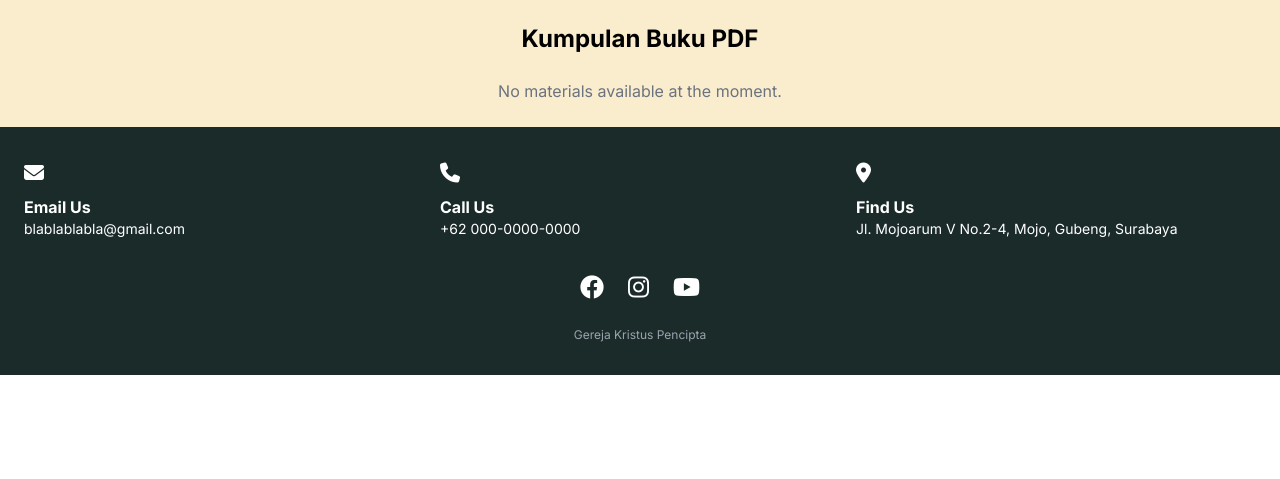
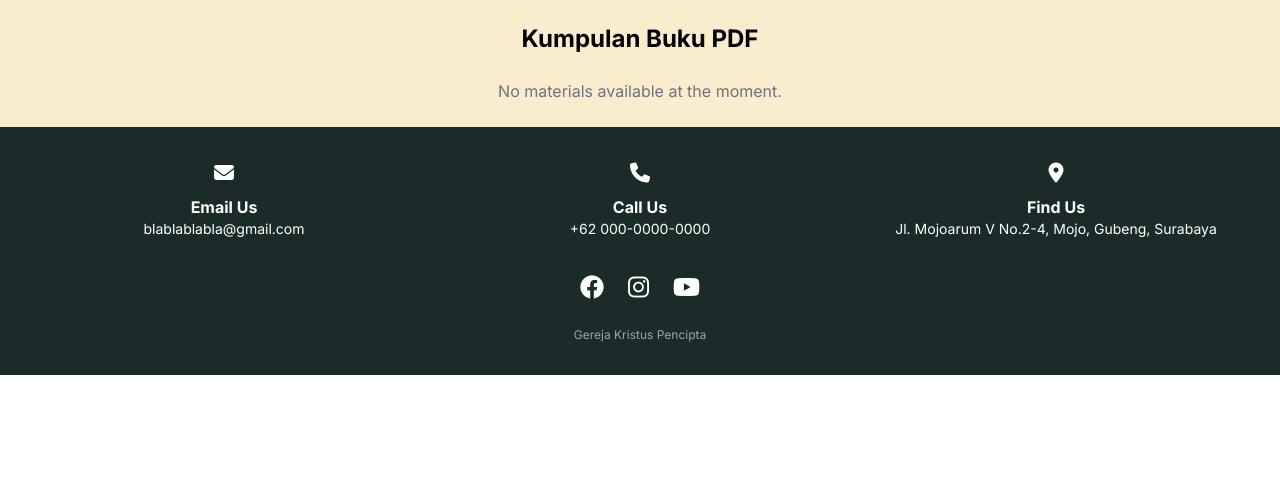
Before and after one commit to milkyol0gy/krispen-site, a Laravel app: page /materialview in a window 1280 px wide. Shown: the part 193-672 px from the top of the page. Run offline with Laravel 12, Linux system fonts and the light colour scheme; grey boxes labelled with a size stand in for pictures from a placeholder-image service; data that the repository does not hold is empty; some libraries are stand-ins or nearby versions.

Commit message:
material untuk buku pdf

```diff
--- /dev/null
+++ b/resources/views/base/footer.blade.php
@@ -0,0 +1,42 @@
+<!DOCTYPE html>
+<html lang="en">
+ <footer class="bg-[#1b2b2a] text-white py-8 ">
+
+        <div class="grid place-items-center grid-cols-1 sm:grid-cols-3 text-center sm:text-left gap-8 sm:gap-4 px-6">
+            <div class=" flex flex-col items-center ">
+                <i class="fa-solid fa-envelope text-xl mb-2"></i>
+                <p class="font-bold items-center al">Email Us</p>
+                <p class="text-sm">blablablabla@gmail.com</p>
+            </div>
+            <div class="flex flex-col items-center ">
+                <i class="fa-solid fa-phone text-xl mb-2"></i>
+                <p class="font-bold">Call Us</p>
+                <p class="text-sm">+62 000-0000-0000</p>
+            </div>
+            <div class="flex flex-col items-center sm:items-center">
+                <i class="fa-solid fa-location-dot text-xl mb-2"></i>
+                <p class="font-bold">Find Us</p>
+                <p class="text-sm text-center">Jl. Mojoarum V No.2-4, Mojo, Gubeng, Surabaya</p>
+            </div>
+        </div>
+        <div class="flex justify-center space-x-6 mt-8">
+            <a href="#" class="hover:opacity-80"><i class="fa-brands fa-facebook text-2xl"></i></a>
+            <a href="#" class="hover:opacity-80"><i class="fa-brands fa-instagram text-2xl"></i></a>
+            <a href="#" class="hover:opacity-80"><i class="fa-brands fa-youtube text-2xl"></i></a>
+        </div>
+        <p class="text-center text-xs mt-6 text-gray-400">Gereja Kristus Pencipta</p>
+    </footer>
+</div>
+
+<script>
+    // JavaScript for toggling the mobile menu
+    const menuButton = document.getElementById('menu-button');
+    const mobileMenu = document.getElementById('mobile-menu');
+
+    menuButton.addEventListener('click', () => {
+        mobileMenu.classList.toggle('hidden');
+    });
+</script>
+@yield('content')
+</body>
+</html>
--- a/resources/views/materials/material.blade.php
+++ b/resources/views/materials/material.blade.php
@@ -1,5 +1,6 @@
 <!DOCTYPE html>
 <html lang="en">
+
 <head>
     <meta charset="UTF-8">
     <title>Download Buku PDF</title>
@@ -61,45 +62,5 @@
         @empty
             <p class="text-center text-gray-500">No materials available at the moment.</p>
         @endforelse
-
+@extends('base.footer')
     </div>
-
-    <footer class="bg-[#1b2b2a] text-white py-8">
-        <div class="grid grid-cols-1 sm:grid-cols-3 text-center sm:text-left gap-8 sm:gap-4 px-6">
-            <div class="flex flex-col items-center sm:items-start">
-                <i class="fa-solid fa-envelope text-xl mb-2"></i>
-                <p class="font-bold">Email Us</p>
-                <p class="text-sm">blablablabla@gmail.com</p>
-            </div>
-            <div class="flex flex-col items-center sm:items-start">
-                <i class="fa-solid fa-phone text-xl mb-2"></i>
-                <p class="font-bold">Call Us</p>
-                <p class="text-sm">+62 000-0000-0000</p>
-            </div>
-            <div class="flex flex-col items-center sm:items-start">
-                <i class="fa-solid fa-location-dot text-xl mb-2"></i>
-                <p class="font-bold">Find Us</p>
-                <p class="text-sm">Jl. Mojoarum V No.2-4, Mojo, Gubeng, Surabaya</p>
-            </div>
-        </div>
-        <div class="flex justify-center space-x-6 mt-8">
-            <a href="#" class="hover:opacity-80"><i class="fa-brands fa-facebook text-2xl"></i></a>
-            <a href="#" class="hover:opacity-80"><i class="fa-brands fa-instagram text-2xl"></i></a>
-            <a href="#" class="hover:opacity-80"><i class="fa-brands fa-youtube text-2xl"></i></a>
-        </div>
-        <p class="text-center text-xs mt-6 text-gray-400">Gereja Kristus Pencipta</p>
-    </footer>
-</div>
-
-<script>
-    // JavaScript for toggling the mobile menu
-    const menuButton = document.getElementById('menu-button');
-    const mobileMenu = document.getElementById('mobile-menu');
-
-    menuButton.addEventListener('click', () => {
-        mobileMenu.classList.toggle('hidden');
-    });
-</script>
-
-</body>
-</html>
```
